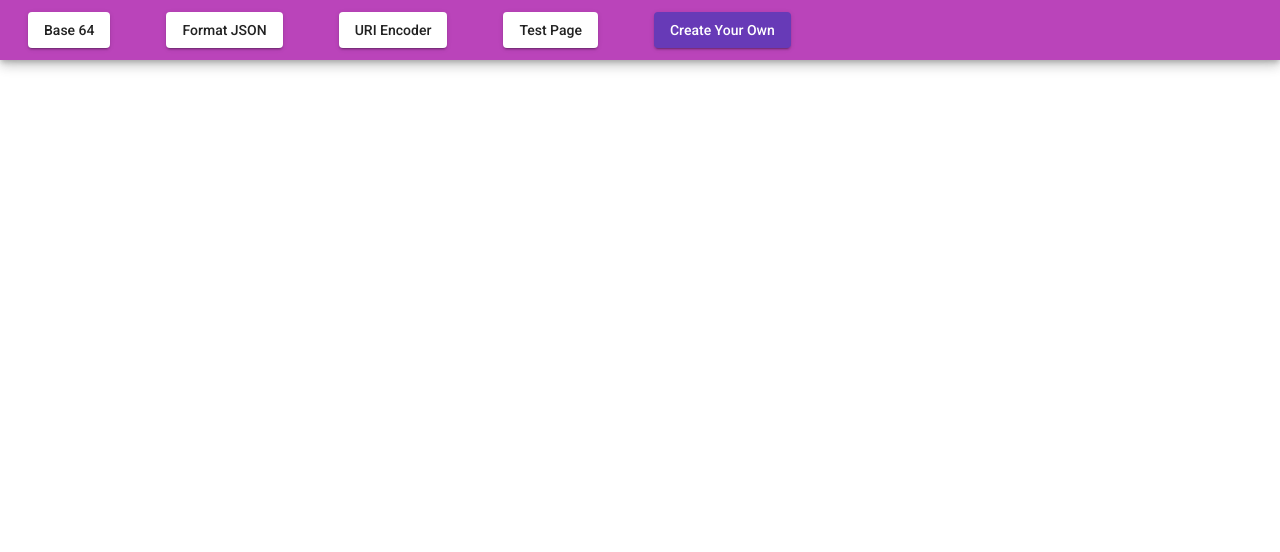
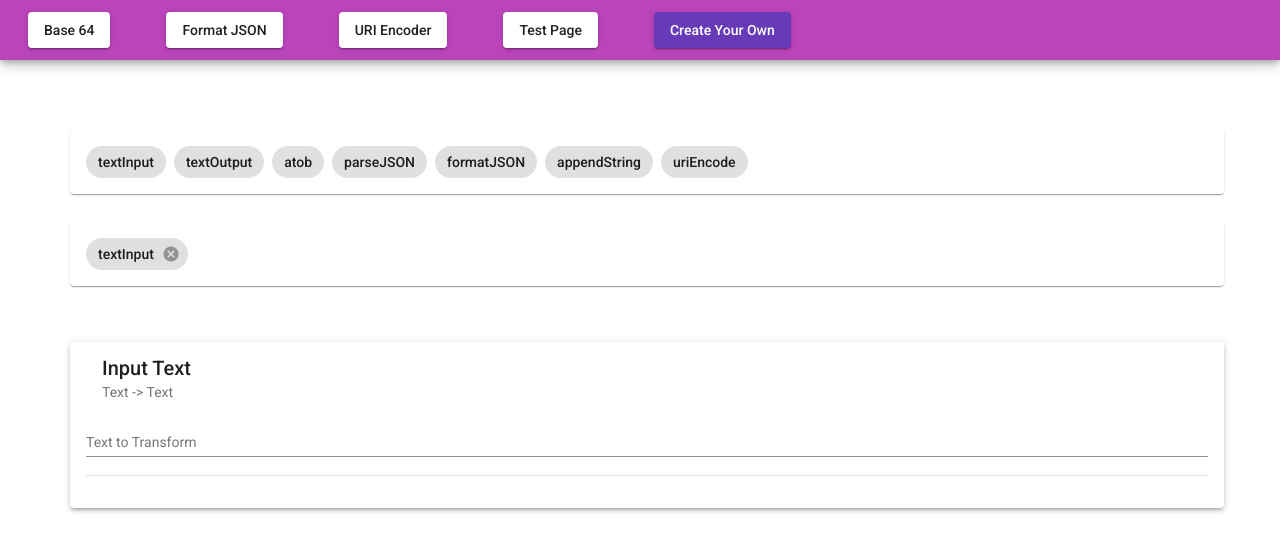
Before and after one commit to cmcquillan/fiddle.run, an Angular app in the folder src/Fiddle.Run.Client/: page /palette in a window 1280 px wide. Shown: the top 552 px of the page. Built offline with nearby package versions, Linux system fonts and the light colour scheme.

Commit message:
Adding new "make your own" tool

```diff
--- a/src/Fiddle.Run.Client/src/app/pages/palette-page/palette-page.component.html
+++ b/src/Fiddle.Run.Client/src/app/pages/palette-page/palette-page.component.html
@@ -1,3 +1,29 @@
-<div class="palette">
+<div class="fiddle-palette">
+
+    <mat-card>
+        <mat-card-content>
+            <mat-chip-list #selectList aria-label="Select Transforms">
+                <mat-chip *ngFor="let tr of getList()" (click)="addTransform(tr)" [value]="tr">
+                    {{ tr }}
+                </mat-chip>
+            </mat-chip-list>
+        </mat-card-content>
+    </mat-card>
+
+    <mat-card>
+        <mat-card-content>
+            <mat-chip-list #chipList aria-label="Select transforms">
+                <mat-chip *ngFor="let tr of transforms$ | async; index as ix" [removable]="true" (removed)="remove(ix)">
+                    {{ tr }}
+                    <mat-icon matChipRemove>cancel</mat-icon>
+                </mat-chip>
+            </mat-chip-list>
+        </mat-card-content>
+    </mat-card>
+
+    <ng-container *ngIf="transforms$ | async">
+        <fiddle-chain-transform class="fiddle-linear-layout" [transforms]="transforms$ | async">
+        </fiddle-chain-transform>
+    </ng-container>
 
 </div>
--- a/src/Fiddle.Run.Client/src/app/pages/palette-page/palette-page.component.scss
+++ b/src/Fiddle.Run.Client/src/app/pages/palette-page/palette-page.component.scss
@@ -3,3 +3,11 @@
   align-content: center;
   align-items: flex-start;
 }
+
+.fiddle-palette-search-bar {
+  width: 100%;
+}
+
+mat-card {
+  margin: 2em;
+}
--- a/src/Fiddle.Run.Client/src/app/pages/palette-page/palette-page.component.ts
+++ b/src/Fiddle.Run.Client/src/app/pages/palette-page/palette-page.component.ts
@@ -1,15 +1,59 @@
-import { Component, OnInit } from '@angular/core';
+import { Component, OnInit, ViewChild, ElementRef } from '@angular/core';
+import { Observable, BehaviorSubject } from 'rxjs';
+import { TransformStoreService } from 'src/app/services/transform-store.service';
+import { FormControl } from '@angular/forms';
+import { startWith, map } from 'rxjs/operators';
+import { MatAutocomplete, MatAutocompleteSelectedEvent } from '@angular/material/autocomplete';
 
 @Component({
   selector: 'fiddle-palette-page',
   templateUrl: './palette-page.component.html',
-  styleUrls: ['./palette-page.component.scss']
+  styleUrls: ['./palette-page.component.scss'],
 })
 export class PalettePageComponent implements OnInit {
+  transformCtrl = new FormControl();
+  filteredTransforms$: Observable<string[]>;
+  @ViewChild('trInput') trInput: ElementRef<HTMLInputElement>;
+  @ViewChild('auto') matAutocomplete: MatAutocomplete;
 
-  constructor() { }
+  private readonly _transforms = new BehaviorSubject<string[]>(['textInput']);
+  transforms$ = this._transforms.asObservable();
+
+  constructor(private readonly _store: TransformStoreService) {
+    this.filteredTransforms$ = this.transformCtrl.valueChanges.pipe(
+      startWith(null),
+      map((transform: string | null) => this._filter(transform))
+    );
+  }
 
   ngOnInit(): void {
   }
 
+  addTransform(transform: string) {
+    const val = this._transforms.value;
+    this._transforms.next([...val, transform]);
+  }
+
+  selected(event: MatAutocompleteSelectedEvent) {
+    const val = this._transforms.value;
+    this._transforms.next([...val, event.option.value]);
+    this.trInput.nativeElement.value = '';
+    this.transformCtrl.setValue(null);
+  }
+
+  remove(index: number) {
+    const newArray = this._transforms.value.filter((v, i) => i !== index);
+    this._transforms.next(newArray);
+  }
+
+
+  private _filter(val: string | null) {
+    const filterVal = val ? val.toLowerCase() : '';
+    return filterVal ? this._store.list().filter(v => v.toLowerCase().indexOf(filterVal) === 0) : [];
+  }
+
+  getList(): string[] {
+    return this._store.list();
+  }
+
 }
```
Also changed, not shown: src/Fiddle.Run.Client/src/app/app.module.ts (+8 -1 lines).
